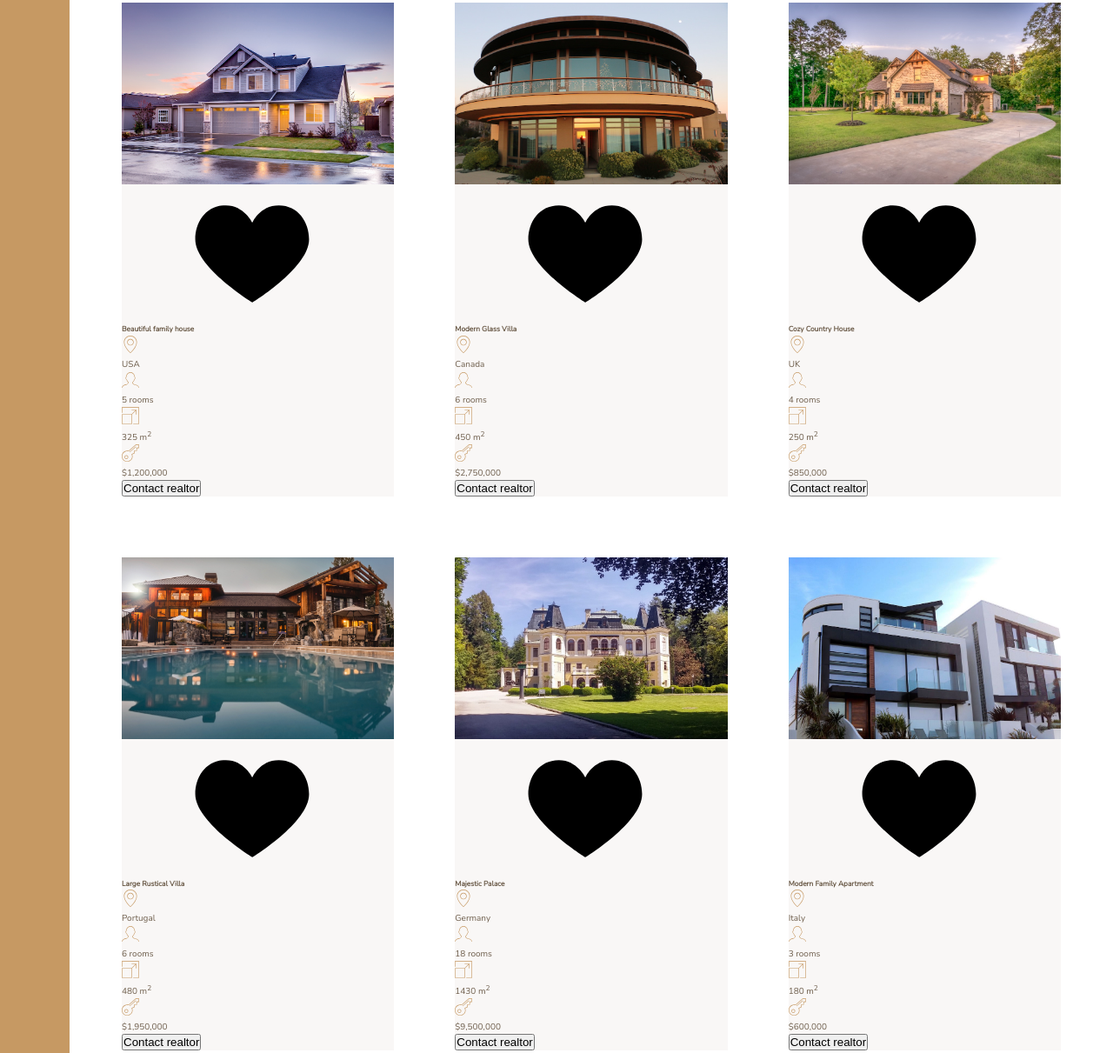
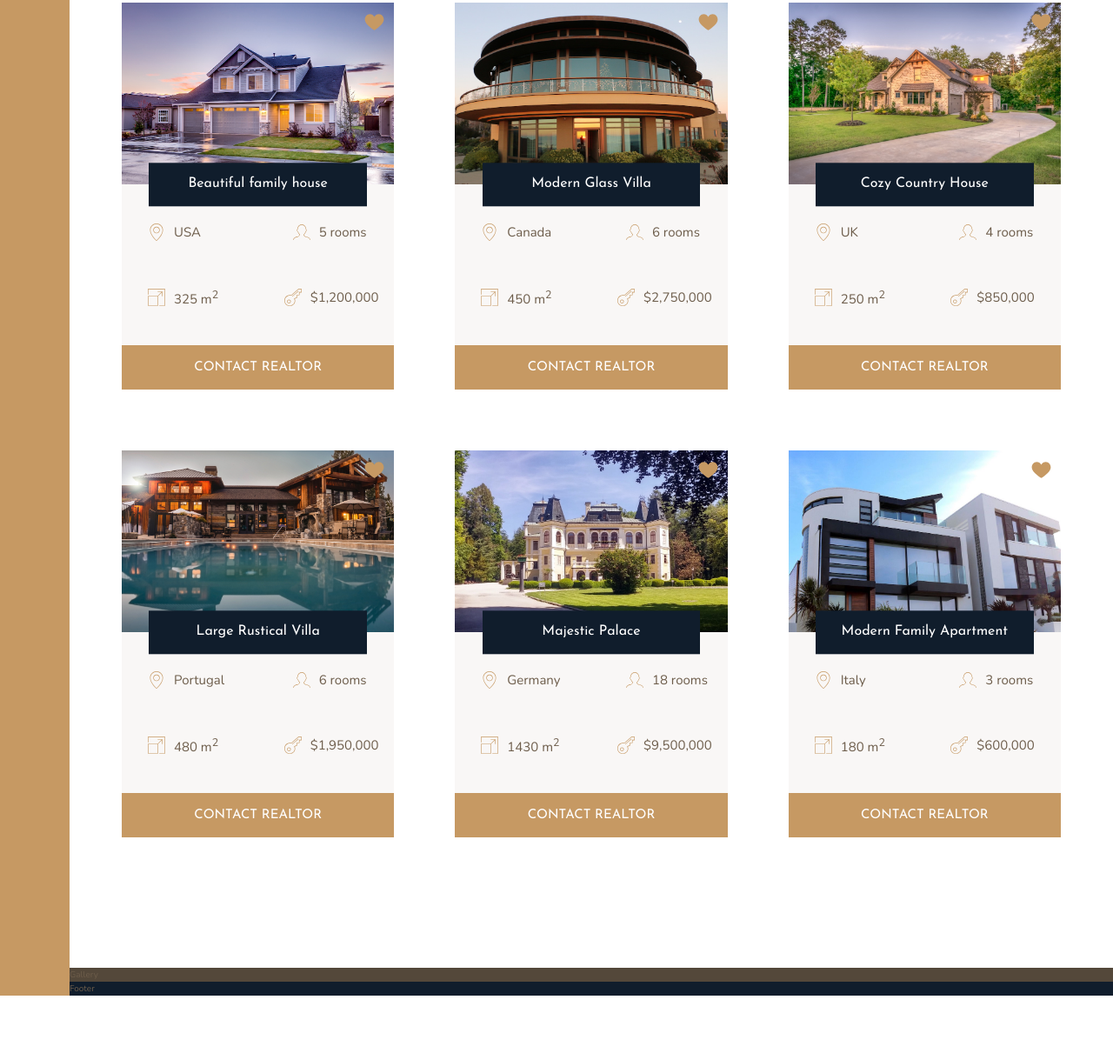
Before and after one commit to KadenZipfel/nexter, a website: page index.html in a window 1280 px wide. Shown: the part 1967-3178 px from the top of the page at 87% size. After the commit the page ends 3112 px from the top, so only its background shows below. Drawn offline with nearby package versions, Linux system fonts and the light colour scheme.

Commit message:
Build homes section pt. 2

```diff
--- a/index.html
+++ b/index.html
@@ -151,7 +151,7 @@
           </svg>
           <p>$1,200,000</p>
         </div>
-        <button class="cta">Contact realtor</button>
+        <button class="btn home__btn">Contact realtor</button>
       </div>
 
       <div class="home">
@@ -184,7 +184,7 @@
           </svg>
           <p>$2,750,000</p>
         </div>
-        <button class="cta">Contact realtor</button>
+        <button class="btn home__btn">Contact realtor</button>
       </div>
 
       <div class="home">
@@ -217,7 +217,7 @@
           </svg>
           <p>$850,000</p>
         </div>
-        <button class="cta">Contact realtor</button>
+        <button class="btn home__btn">Contact realtor</button>
       </div>
 
       <div class="home">
@@ -250,7 +250,7 @@
           </svg>
           <p>$1,950,000</p>
         </div>
-        <button class="cta">Contact realtor</button>
+        <button class="btn home__btn">Contact realtor</button>
       </div>
 
       <div class="home">
@@ -283,7 +283,7 @@
           </svg>
           <p>$9,500,000</p>
         </div>
-        <button class="cta">Contact realtor</button>
+        <button class="btn home__btn">Contact realtor</button>
       </div>
 
       <div class="home">
@@ -316,7 +316,7 @@
           </svg>
           <p>$600,000</p>
         </div>
-        <button class="cta">Contact realtor</button>
+        <button class="btn home__btn">Contact realtor</button>
       </div>
     </section>
 
--- a/sass/_homes.scss
+++ b/sass/_homes.scss
@@ -10,32 +10,65 @@
 .home {
   background-color: $color-grey-light-1;
 
+  display: grid;
+  grid-template-columns: repeat(2, 1fr);
+  grid-row-gap: 3.5rem;
+
   &__img {
     width: 100%;
+    grid-row: 1 / 2;
+    grid-column: 1 / -1;
+    z-index: 1;
   }
 
   &__like {
-
+    grid-row: 1 / 2;
+    grid-column: 2 / 3;
+    fill: $color-primary;
+    height: 2.5rem;
+    width: 2.5rem;
+    z-index: 2;
+    justify-self: end;
+    margin: 1rem;
   }
 
   &__name {
+    grid-row: 1 / 2;
+    grid-column: 1 / -1;
+    justify-self: center;
+    align-self: end;
+    z-index: 3;
 
+    width: 80%;
+    font-family: $font-display;
+    font-size: 1.6rem;
+    text-align: center;
+    padding: 1.25rem;
+    background-color: $color-secondary;
+    color: white;
+    font-weight: 400;
+    transform: translateY(50%);
   }
 
   &__location,
   &__rooms,
   &__area,
   &__price {
+    font-size: 1.5rem;
+    margin-left: 2rem;
 
+    display: flex;
+    align-items: center;
 
     svg {
       fill: $color-primary;
       height: 2rem;
       width: 2rem;
-    }
-
-    p {
-
+      margin-right: 1rem;
     }
   }
+
+  &__btn {
+    grid-column: 1 / -1;
+  }
 }
```
Also changed, not shown: css/style.css.
